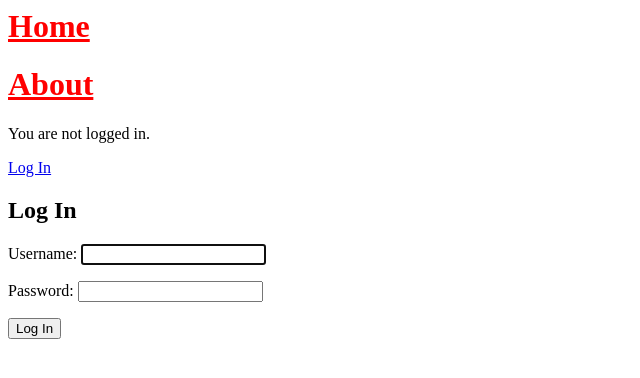
After one commit to MohammadNasimi/exercise_django, a Django app: page /accounts/login/ in a window 1280 px wide. The commit adds this page. Shown: the top 378 px of the page, without its empty margins (0-640 px from the left). Run offline with Django 4.2, Linux system fonts and the light colour scheme.

Commit message:
login/logout

```diff
--- a/config/settings.py
+++ b/config/settings.py
@@ -126,3 +126,5 @@ STATICFILES_DIRS = [str(BASE_DIR.joinpath('static'))]
 # https://docs.djangoproject.com/en/4.0/ref/settings/#default-auto-field
 
 DEFAULT_AUTO_FIELD = 'django.db.models.BigAutoField'
+LOGIN_REDIRECT_URL = 'home'
+LOGOUT_REDIRECT_URL = 'home'
--- a/config/urls.py
+++ b/config/urls.py
@@ -18,5 +18,6 @@ from django.urls import path ,include
 from pages import urls
 urlpatterns = [
     path('admin/', admin.site.urls),
-    path( '', include('pages.urls'), name = 'home')
+    path('', include('pages.urls'), name = 'home'),
+    path('accounts/', include('django.contrib.auth.urls'))
 ]
--- a/templates/base.html
+++ b/templates/base.html
@@ -12,9 +12,14 @@
     <h1><a href="{% url 'about' %}">About</a></h1>
 
     </div>
-    <div class="nav-right">
-        <h1><a href="{% url 'create_blog' %}">+ New Blog Post</a><h1>
-    </div>
+        {% if user.is_authenticated %}
+        <p>Hi {{ user.username }}!</p>
+        <p><a href="{% url 'logout' %}">Log out</a></p>
+        {% else %}
+        <p>You are not logged in.</p>
+        <a href="{% url 'login' %}">Log In</a>
+        {% endif %}
+
 </header>
 <body>
 
--- a/templates/pages/home.html
+++ b/templates/pages/home.html
@@ -3,7 +3,9 @@
 {% block content %}
 <h1>Homepage</h1>
 <ul>
-
+    <div class="nav-right">
+        <h1><a href="{% url 'create_blog' %}">+ New Blog Post</a><h1>
+    </div>
 {% for post in all_posts_list %}
     <div class="post-entry">
         <h1><a href="{% url 'detail' post.id %}">{{ post.title }}</a></h1>
--- /dev/null
+++ b/templates/registration/login.html
@@ -0,0 +1,10 @@
+<!-- templates/registration/login.html -->
+{% extends 'base.html' %}
+    {% block content %}
+    <h2>Log In</h2>
+    <form method="post">
+    {% csrf_token %}
+    {{ form.as_p }}
+    <button type="submit">Log In</button>
+</form>
+{% endblock content %}
```
Also changed, not shown: db.sqlite3.
